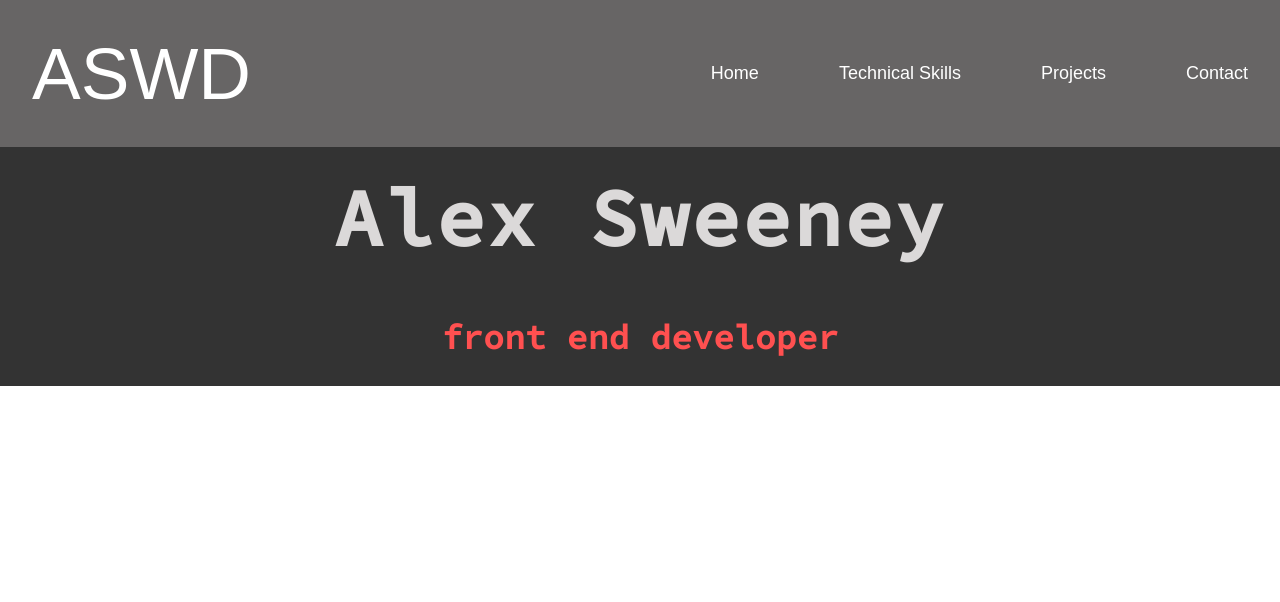
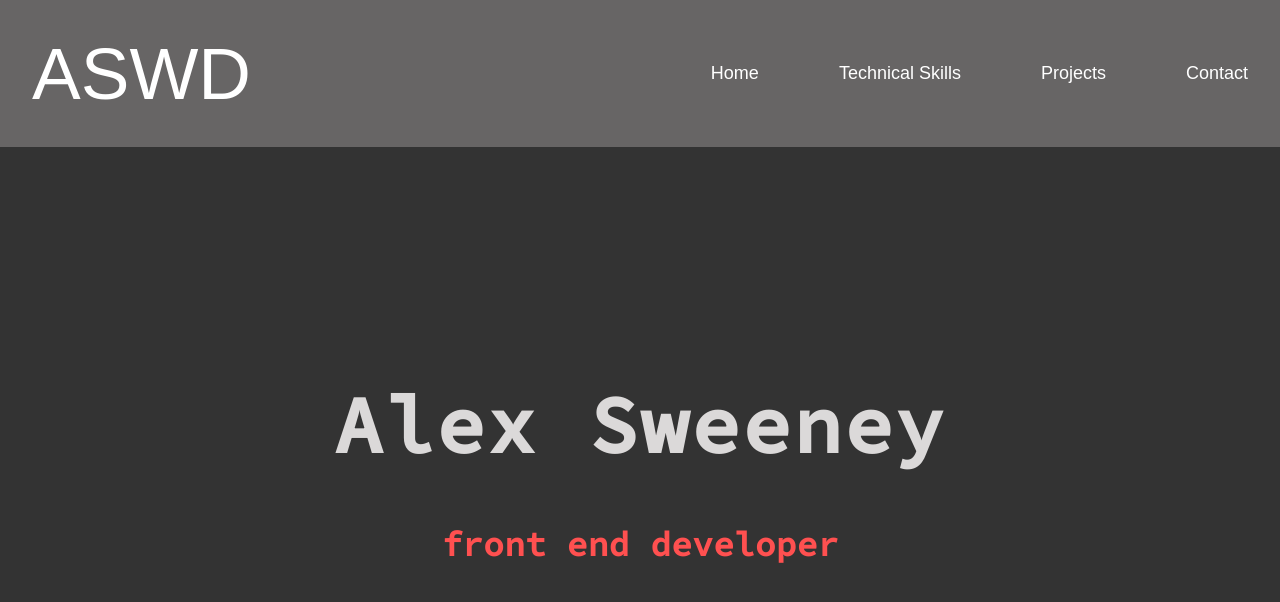
Before and after one commit to AlexSweeney/portfolio-site, a React (Create React App) app: page / in a window 1280 px wide. Shown: the top 602 px of the page. Built offline with nearby package versions, Linux system fonts and the light colour scheme; a web font is replaced by a local one.

Commit message:
fix - take up 100% height

```diff
--- a/public/index.html
+++ b/public/index.html
@@ -9,6 +9,14 @@
         body {
             margin: 0;
             overflow: overlay;
+            position: absolute;
+            width: 100%;
+            height: 100vh;
+        }
+
+        #root {
+            width: 100%;
+            height: 100%;
         }
     </style>
 </head>
--- a/src/App.jsx
+++ b/src/App.jsx
@@ -18,10 +18,10 @@ export default function App() {
   const [showBurgerMenu, setShowBurgerMenu] = useState(false);
 
   const appStyle = {
-    minHeight: '100vh',
-    minWidth: '530px',
     display: 'flex',
     flexDirection: 'column',
+    width: '100%',
+    height: '100%',
   };
 
   function onTouchBurgerLink(link) {
@@ -29,14 +29,13 @@ export default function App() {
   }
 
   return (
-    <div>
+    <section className="app" style={appStyle}>
       <link rel="preconnect" href="https://fonts.googleapis.com"/>
       <link rel="preconnect" href="https://fonts.gstatic.com" crossorigin/>
       <link href="https://fonts.googleapis.com/css2?family=Medula+One&display=swap" rel="stylesheet"/>
       <link href="https://fonts.googleapis.com/css2?family=Medula+One&display=swap" rel="stylesheet"/>
       <link href="https://fonts.googleapis.com/css2?family=Source+Code+Pro:wght@500&display=swap" rel="stylesheet"/>
 
-      <section className="app" style={appStyle}>
       <BrowserRouter>
         <Header logoChars={logoChars} navLinks={navLinks} setBurgerIsOpen={setShowBurgerMenu}/>
 
@@ -55,6 +54,5 @@ export default function App() {
 
       </BrowserRouter>
     </section>
-    </div>
   )
 }
--- a/src/pages/Home/Home.jsx
+++ b/src/pages/Home/Home.jsx
@@ -9,7 +9,7 @@ export default function Home() {
     justifyContent: 'center',
     alignItems: 'center',
     background: colors.background.darker,
-    height: '100%',
+    flexGrow: '1',
   };
 
   const headingStyle = {
```
Also changed, not shown: 1 other file (tests, documents, lock files or other folders). Lines whose indentation alone changed are shown as unchanged.
